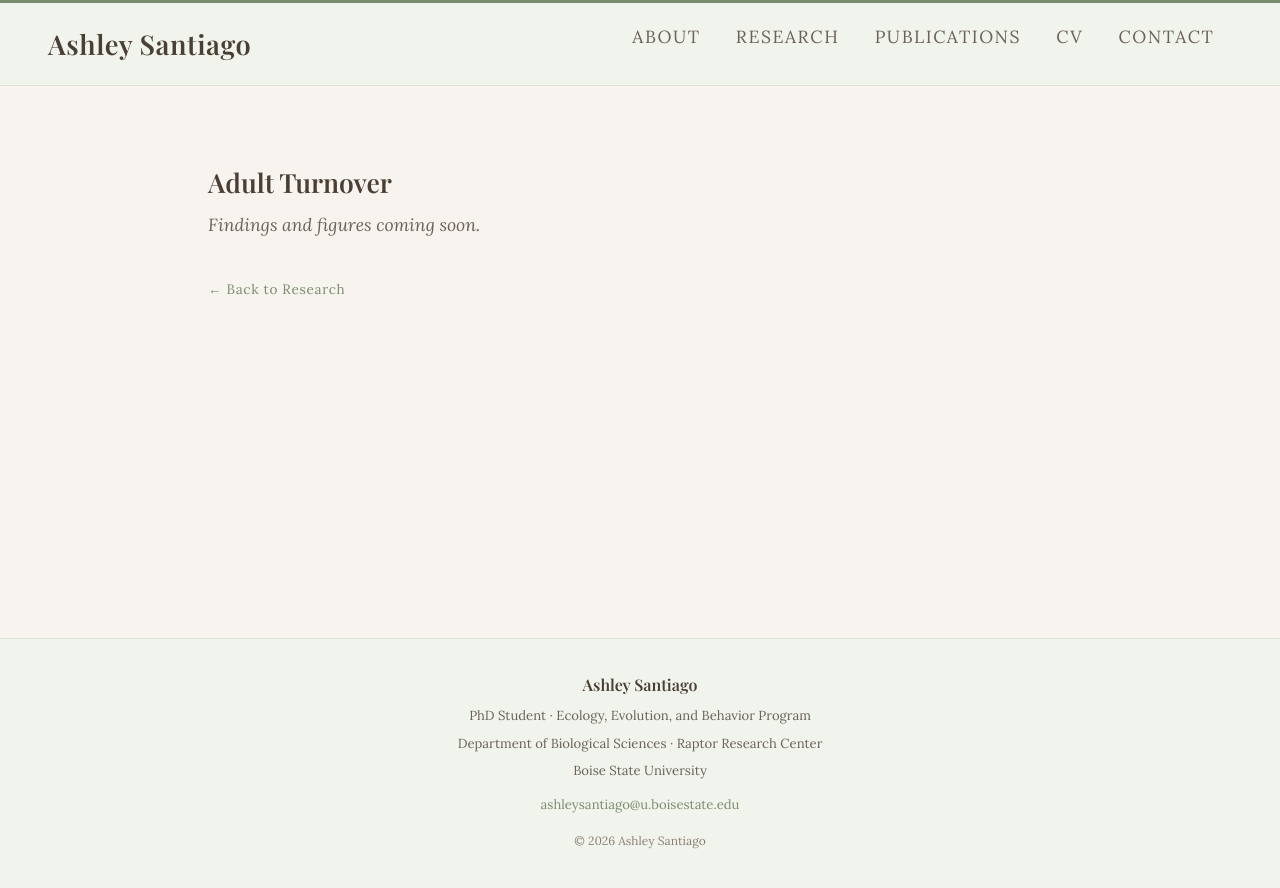
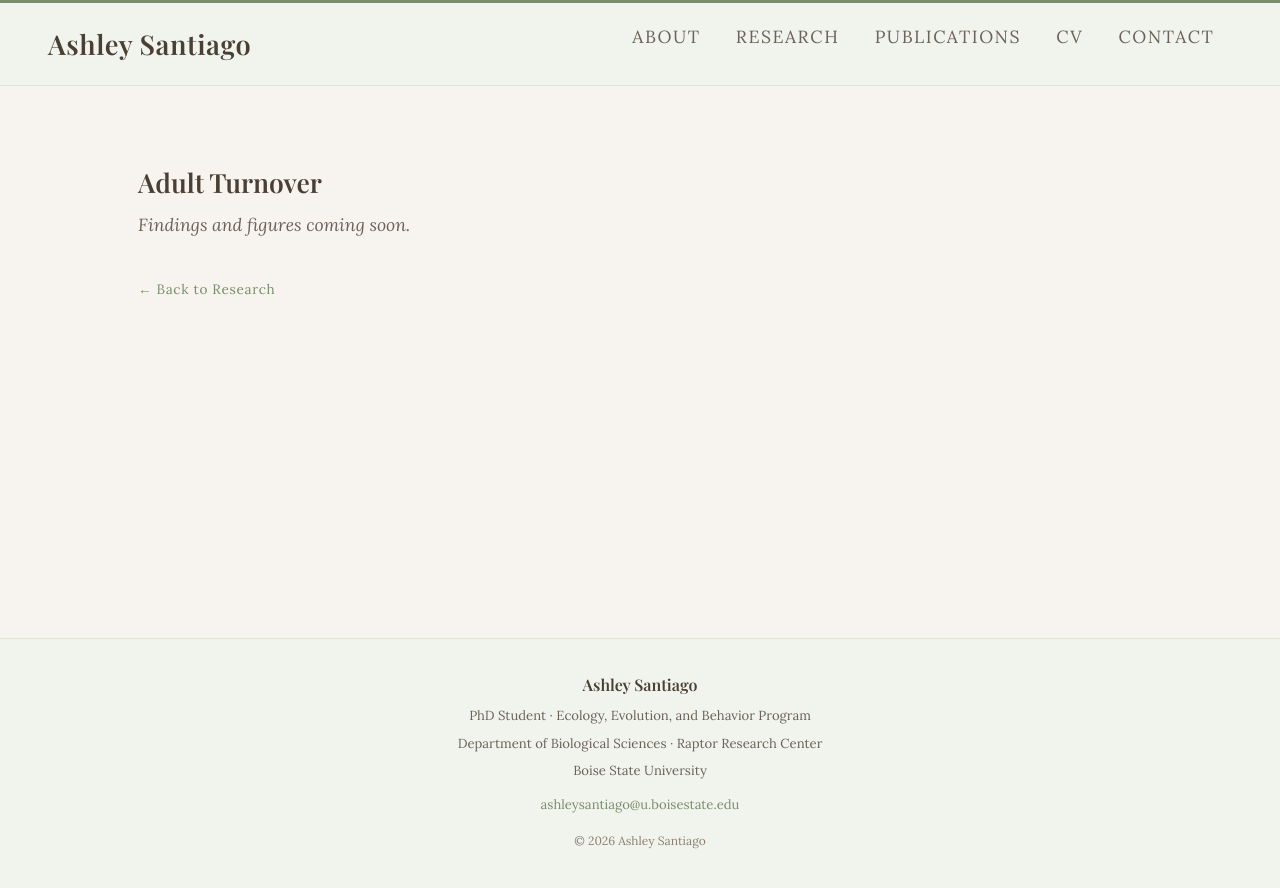
Before and after one commit to AshSantiago/AshSantiago.github.io, a Jekyll site: the page built from research-turnover.md, in a window 1280 px wide. Shown: the top 888 px of the page. Built offline with Jekyll 4.4.1, drawn with Linux system fonts in a browser that asks for light colours; some web fonts are replaced.

Commit message:
Update default.html

```diff
--- a/_layouts/default.html
+++ b/_layouts/default.html
@@ -68,7 +68,7 @@
 
     /* ── Layout ── */
     .site-wrapper {
-      max-width: 960px;
+      max-width: 1100px;
       margin: 0 auto;
       padding: 0 3rem;
       width: 100%;
```
